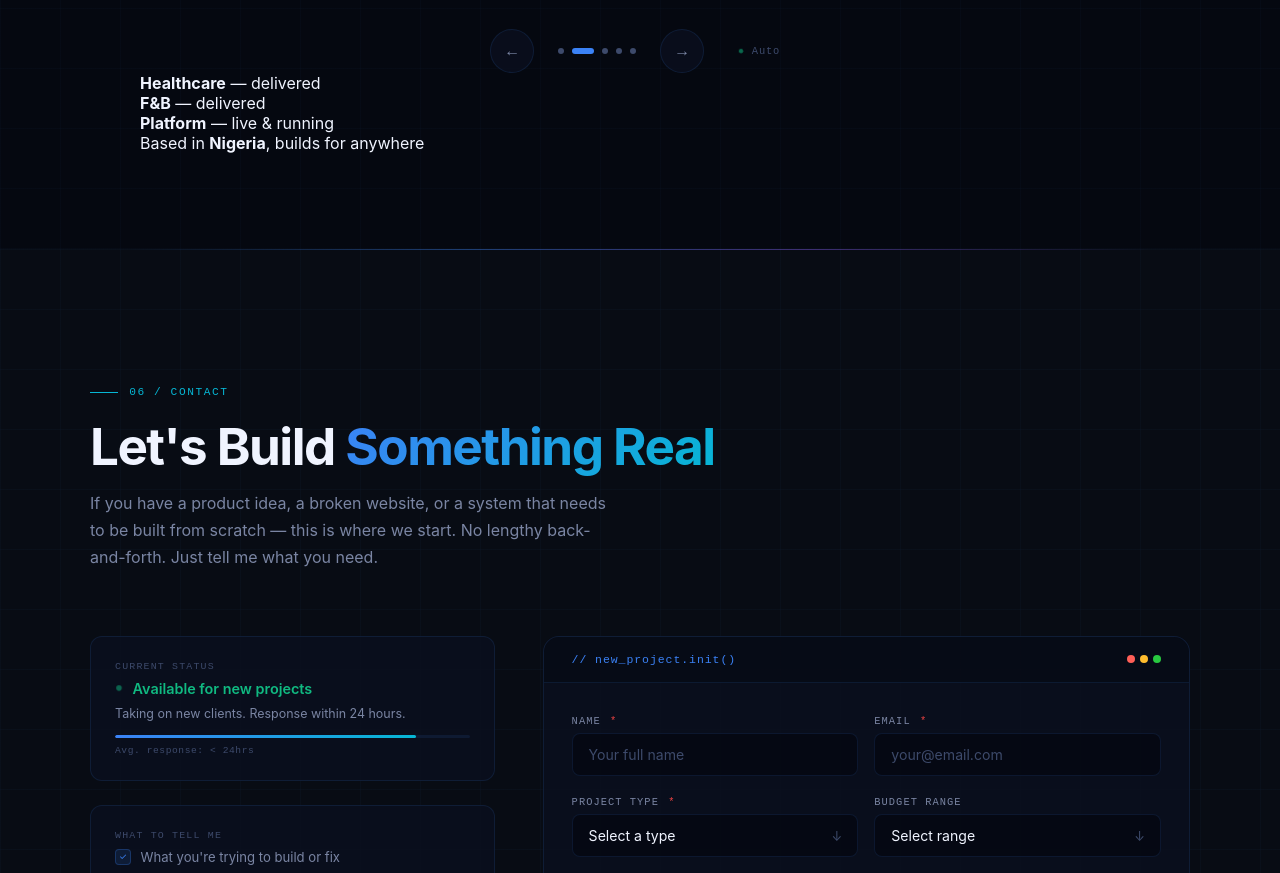
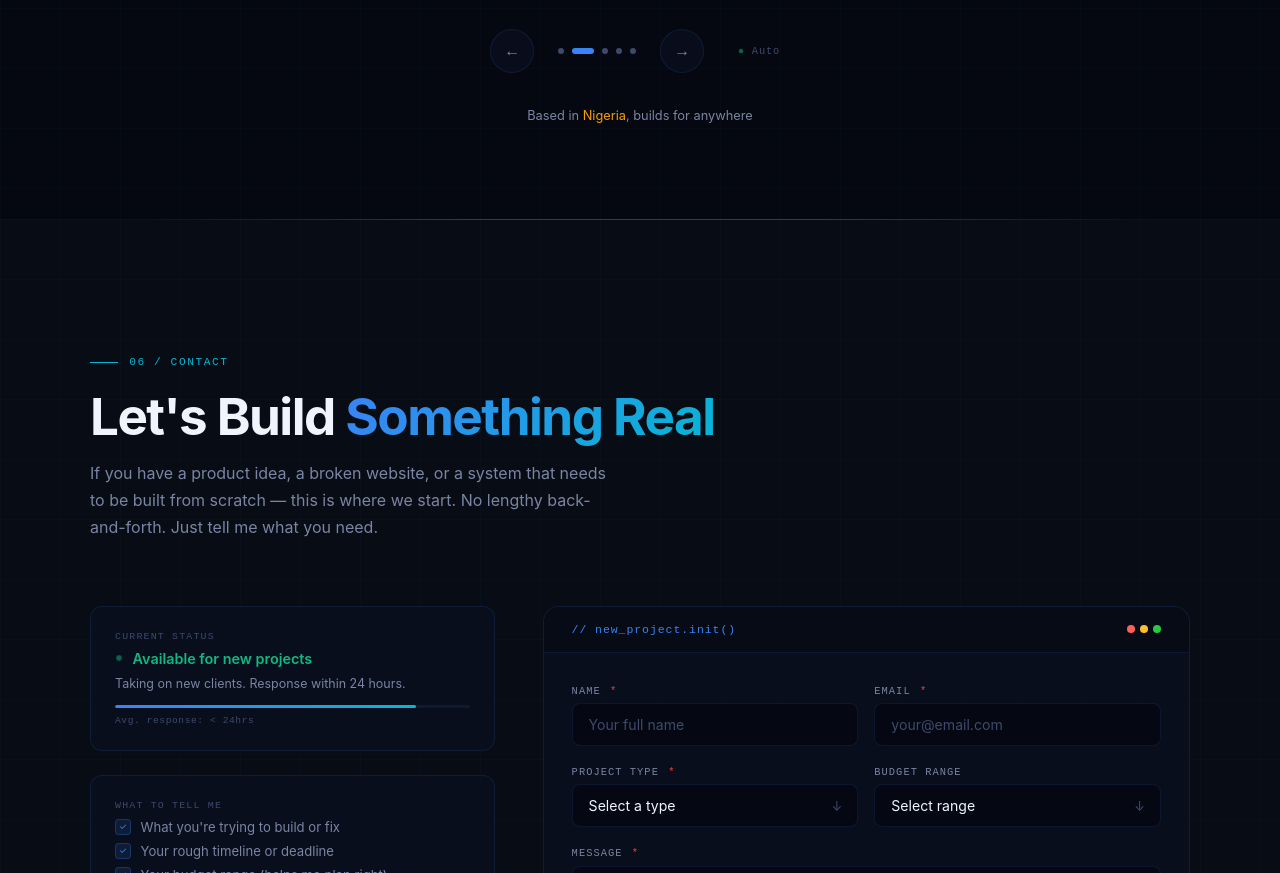
Before and after one commit to boluwatife82/my-portfolio, a plain HTML site: page index.html in a window 1280 px wide. Shown: the part 7752-8625 px from the top of the page. Drawn offline with Linux system fonts and the light colour scheme.

Commit message:
Describe what you changed

```diff
--- a/index.css
+++ b/index.css
@@ -948,3 +948,17 @@ nav.scrolled { background:rgba(5,8,16,0.85); border-color:var(--border); backdro
   .form-note { max-width:100%; }
   .form-submit-row { gap:0.75rem; }
 }
+
+.proof-text{
+  font-size:0.8rem;
+  color:var(--text-muted);
+  text-align: center;
+  margin-top: 15px;
+padding-top: 20px;
+
+.nigeria{
+  font-size:0.8rem;
+  color:var(--accent5);
+  text-align: center;
+  margin-top: 15px;}
+}
--- a/index.html
+++ b/index.html
@@ -1058,22 +1058,9 @@
     </div><!-- /carousel-wrap -->
 
     <!-- social proof strip -->
-    <div class="proof-strip" data-reveal>
-      <div class="proof-item">
 
-        <div class="proof-text"><strong>Healthcare</strong> — delivered</div>
-      </div>
-      <div class="proof-item">
 
-        <div class="proof-text"><strong>F&B</strong> — delivered</div>
-      </div>
-      <div class="proof-item">
-
-        <div class="proof-text"><strong>Platform</strong> — live & running</div>
-      </div>
-      <div class="proof-item">
-
-        <div class="proof-text">Based in <strong>Nigeria</strong>, builds for anywhere</div>
+        <div class="proof-text">Based in <span class="nigeria">Nigeria</span>, builds for anywhere</div>
       </div>
     </div>
 
```
